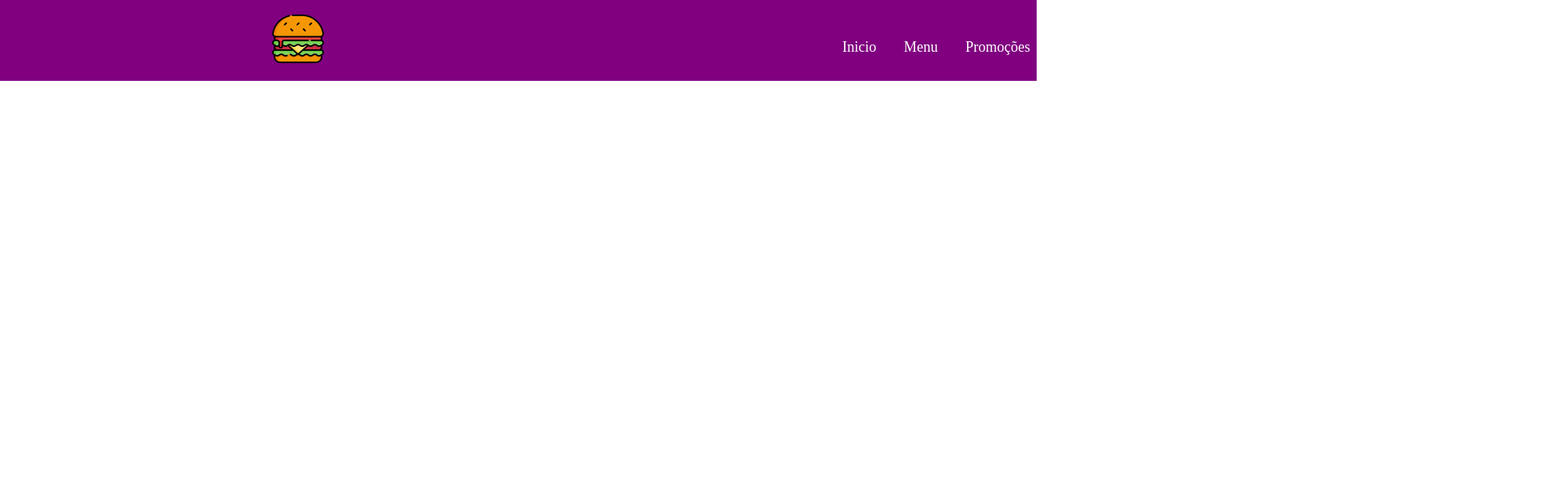
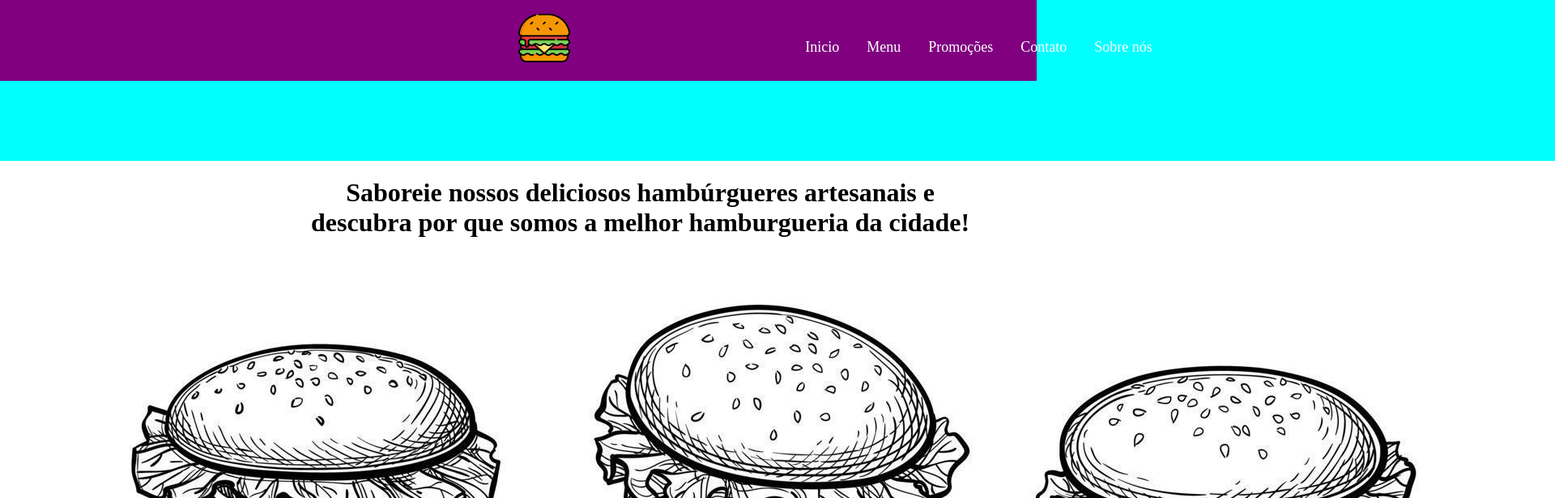
Before and after one commit to renanhenriquedev/-hamburger-shop, a plain HTML site: page index.html in a window 1280 px wide. Shown: the top 616 px of the page at 81% size, 1920 px wide, since content can reach past the window. Drawn offline with Linux system fonts and the light colour scheme.

Commit message:
feat background,main,image and title

```diff
--- a/index.html
+++ b/index.html
@@ -12,7 +12,7 @@
 <body>
     <header>
         <div id="logo">
-            <img id='logo' src="./hamburguer.png">
+            <img id='burguer' src="./hamburguer.png">
         </div>
 
         <div id='options'>
@@ -28,6 +28,15 @@
 
     </header>
 
+    <main>
+        <div id="description">
+            <img id='background' src="background.jpg">
+            <h1 id="ideals">Saboreie nossos deliciosos hambúrgueres artesanais e <br>descubra por que somos a melhor
+                hamburgueria da cidade!</h1>
+        </div>
+    </main>
+
+
 </body>
 
 </html>
--- a/style.css
+++ b/style.css
@@ -1,14 +1,20 @@
 body {
     height: 100vh;
+    display: flex;
+    flex-direction: column;
+    margin: 0;
+    padding: 0;
+    background-color: aqua;
 }
 
 header {
     background-color: purple;
-    position: fixed;
+    position: static;
     width: 100%;
     left: 0;
     top: 0;
     right: 0;
+    height: auto;
 }
 
 a {
@@ -18,13 +24,16 @@ a {
 
 #logo {
     display: inline-block;
-    position: relative;
-    left: 25%;
-    top: 1vh;
 }
 
 #options {
     display: inline-block;
+}
+
+#burguer {
+    position: relative;
+    left: 1000%;
+    top: 15px;
 }
 
 ul {
@@ -36,7 +45,7 @@ li {
     display: inline-block;
     margin: 15px;
     position: relative;
-    left: 200%;
+    left: 190%;
     font-size: large;
 
 }
@@ -44,3 +53,36 @@ li {
 #logo {
     align-items: center;
 }
+
+main {
+    margin-top: 99px;
+    width: 100%;
+    height: 100%;
+    display: flex;
+    flex-direction: column;
+}
+
+#description {
+    text-align: center;
+    align-items: center;
+    display: inline-block;
+    position: relative;
+}
+
+#background {
+    background-color: aqua;
+    position: relative;
+}
+
+#ideals {
+    top: 0px;
+    text-align: center;
+    left: 30%;
+}
+
+h1 {
+    color: black;
+    position: absolute;
+
+
+}
```
Also changed, not shown: background.jpg (added), background.png (added).
